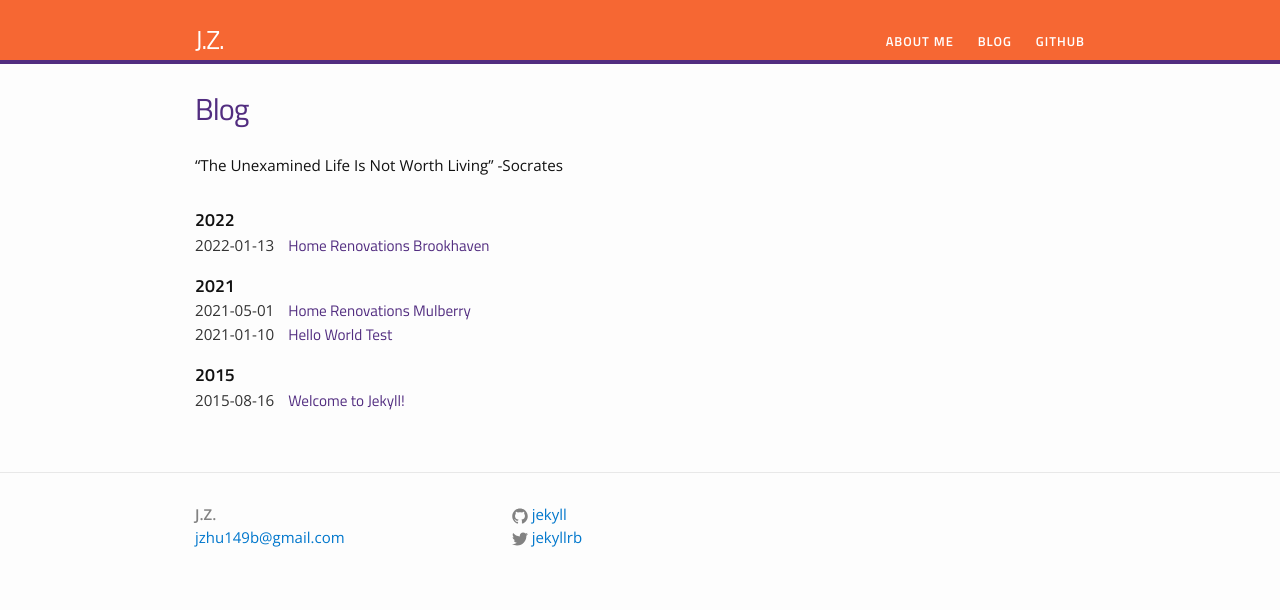
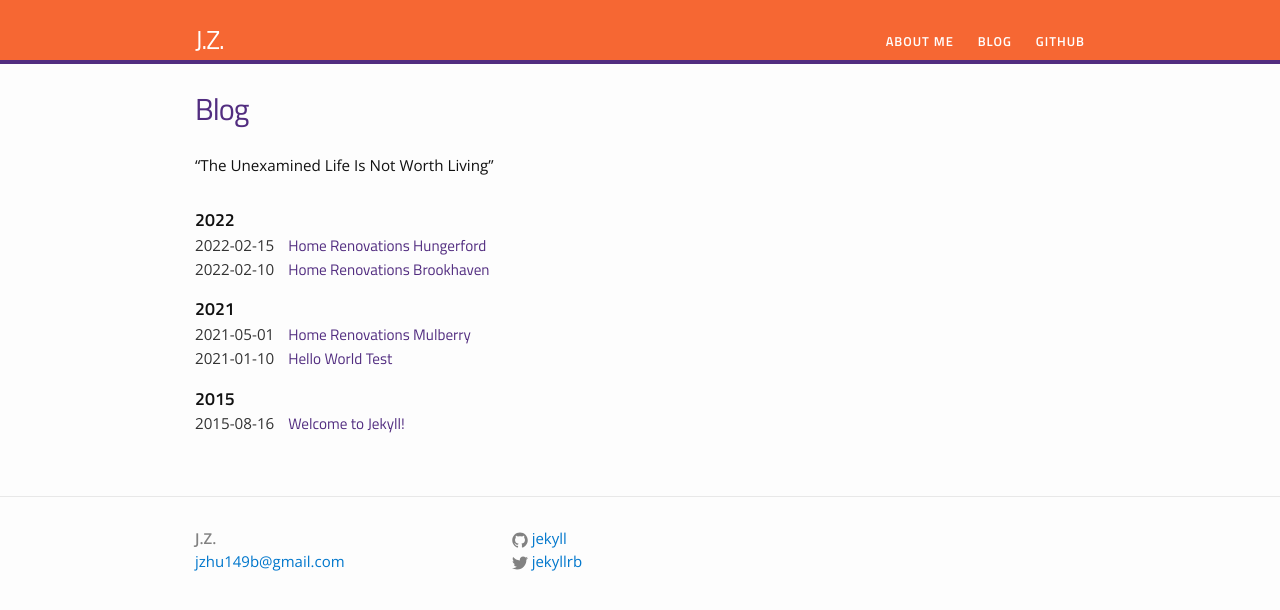
Before and after one commit to Zjtep/Zjtep.github.io, a Jekyll site: the page built from blog.md, in a window 1280 px wide. Shown: the top 610 px of the page. Built offline with Jekyll 4.4.1, drawn with Linux system fonts in a browser that asks for light colours.

Commit message:
added hungerford

```diff
--- /dev/null
+++ b/_posts/2021-02-15-hungerford.markdown
@@ -0,0 +1,8 @@
+---
+layout: post
+title:  "Home Renovations Hungerford"
+date:   2022-02-15 15:36:27
+categories: jekyll update
+---
+
+Home Renovations Hungerford
--- a/_posts/2022-02-10-brookhaven.markdown
+++ b/_posts/2022-02-10-brookhaven.markdown
@@ -1,7 +1,7 @@
 ---
 layout: post
 title:  "Home Renovations Brookhaven"
-date:   2022-01-13 15:36:27
+date:   2022-02-10 15:36:27
 categories: jekyll update
 ---
 
--- a/blog.md
+++ b/blog.md
@@ -5,7 +5,6 @@ permalink: /blog/
 ---
 
 "The Unexamined Life Is Not Worth Living"
--Socrates
 
 <ul class="listing">
 {% for post in site.posts %}
```
Also changed, not shown: _posts/2021-05-15-mulberry.markdown (renamed from _posts/2021-05-01-mulberry.markdown), images/PXL_20220123_171235149.jpg (added), images/PXL_20220223_212623173_mh1645804194600.jpg (added), images/house_102.jpg (added), images/house_103.jpg (added), images/house_104.jpg (added), images/house_105.jpg (added), images/house_106.jpg (added), images/house_107.jpg (added), images/house_108.jpg (added), images/house_109.jpg (added).
